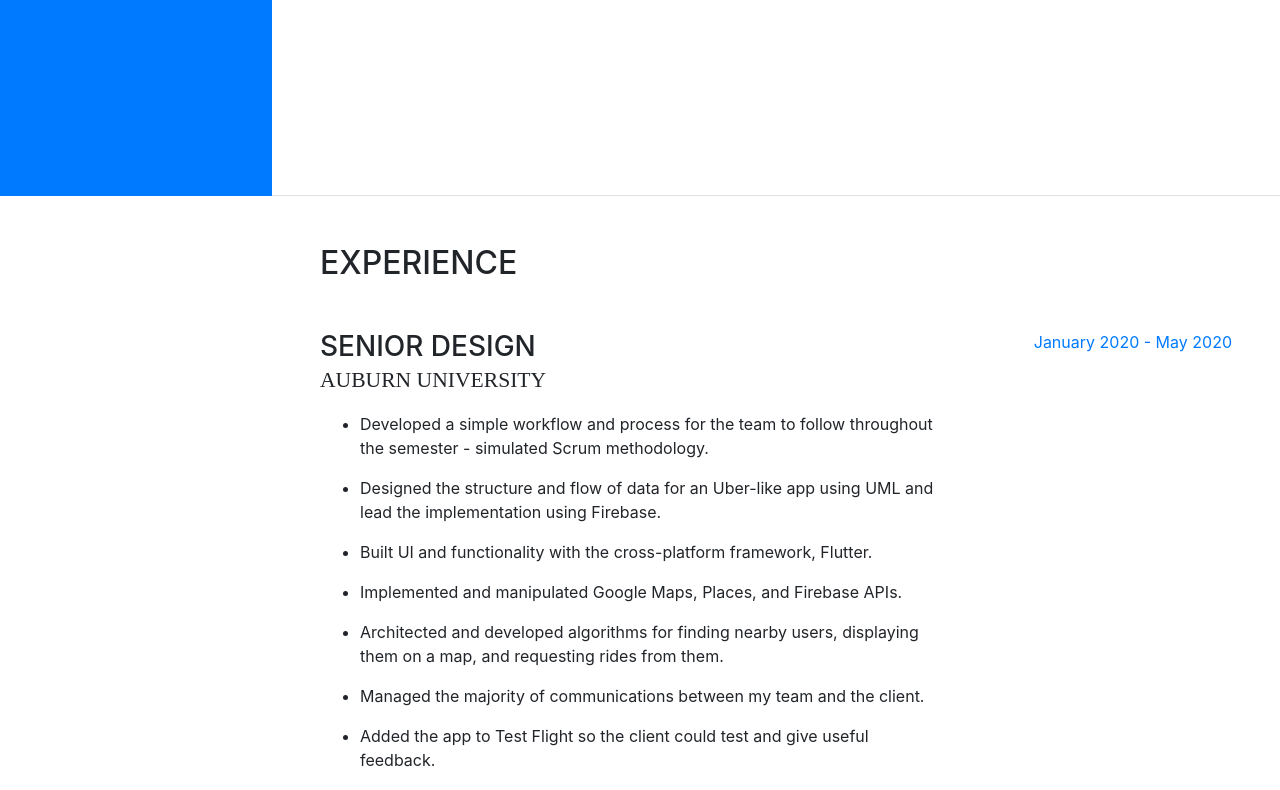
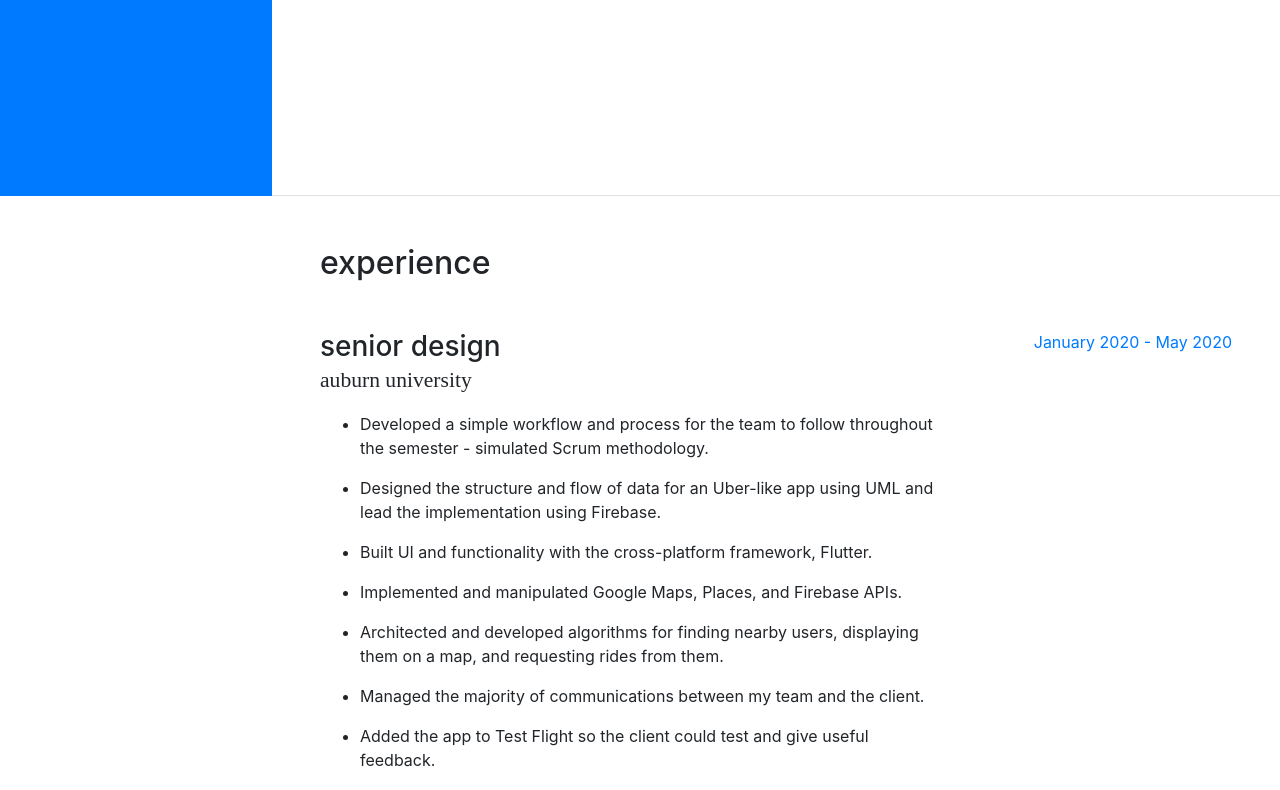
Before and after one commit to dillonthompson/dillonthompson, a website with bundled scripts: page index.html in a window 1280 px wide. Shown: the part 604-1394 px from the top of the page. Built offline with nearby package versions, Linux system fonts and the light colour scheme; a web font is replaced by a local one.

Commit message:
switched to lowercase headings

```diff
--- a/css/resume.css
+++ b/css/resume.css
@@ -21,7 +21,7 @@ h5,
 h6 {
   font-family: 'Saira Extra Condensed', serif;
   font-weight: 700;
-  text-transform: uppercase;
+  text-transform: lowercase;
   color: #343a40; }
 
 h1 {
--- a/index.html
+++ b/index.html
@@ -8,7 +8,7 @@
     <meta name="description" content="">
     <meta name="author" content="">
 
-    <title>Dillon Thompson - Resume</title>
+    <title>Dillon Thompson - Software Engineer</title>
 
     <!-- Bootstrap core CSS -->
     <link href="vendor/bootstrap/css/bootstrap.min.css" rel="stylesheet">
```
Also changed, not shown: css/resume.min.css.
